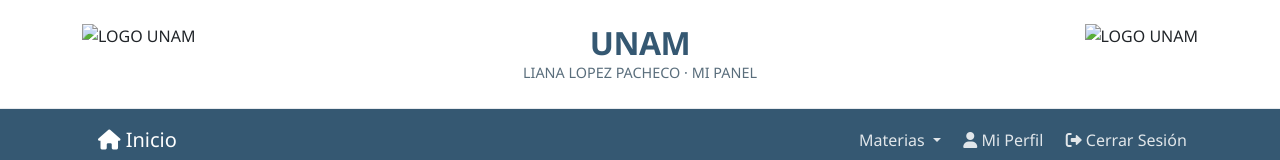
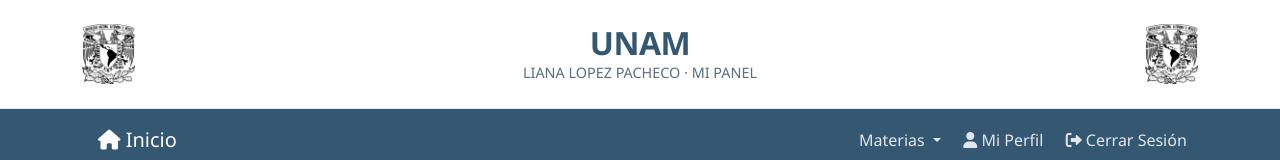
Before and after one commit to Uriel-Garcia-Cardenas/escolar-u, a website: page pages/dashboard.html in a window 1280 px wide. Shown: the top 160 px of the page. Drawn offline with nearby package versions, Linux system fonts and the light colour scheme; the site is published under a folder, as on GitHub Pages, so addresses that start at the root find nothing; no server answers.

Commit message:
logo dashboard alumno

```diff
--- a/pages/dashboard.html
+++ b/pages/dashboard.html
@@ -13,14 +13,14 @@
 <header class="site-header">
     <div class="container">
         <div class="logo">
-            <img src="/assets/images/escudo_unam.png" alt="LOGO UNAM">
+            <img src="../assets/images/escudo_unam.png" alt="UNAM">
         </div>
         <div class="header-text">
             <h1 class="site-title">UNAM</h1>
             <p class="site-tagline">LIANA LOPEZ PACHECO · MI PANEL</p>
         </div>
         <div class="logo logo-right">
-            <img src="/assets/images/escudo_unam.png" alt="LOGO UNAM">
+            <img src="../assets/images/escudo_unam.png" alt="UNAM">
         </div>
     </div>
 </header>
```
